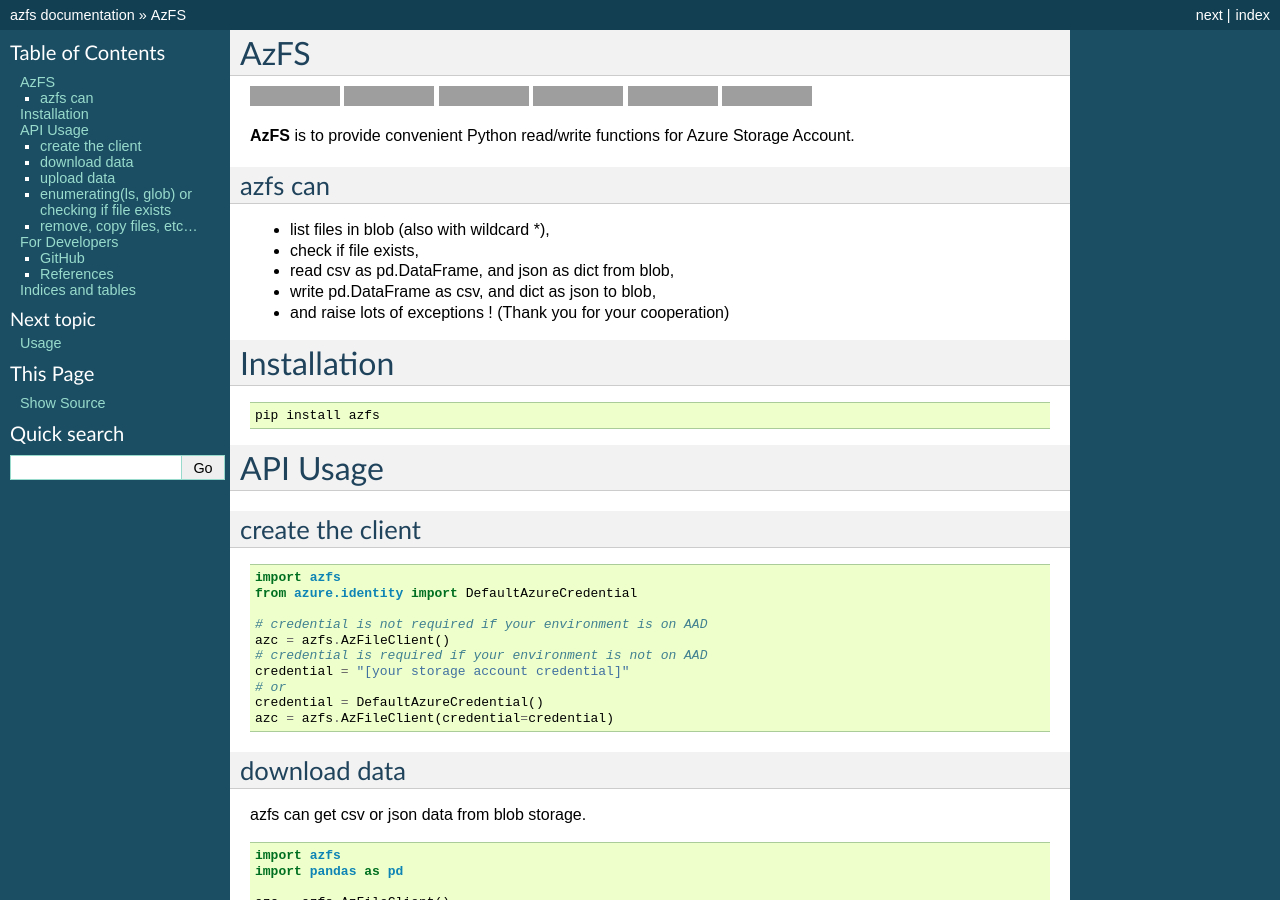
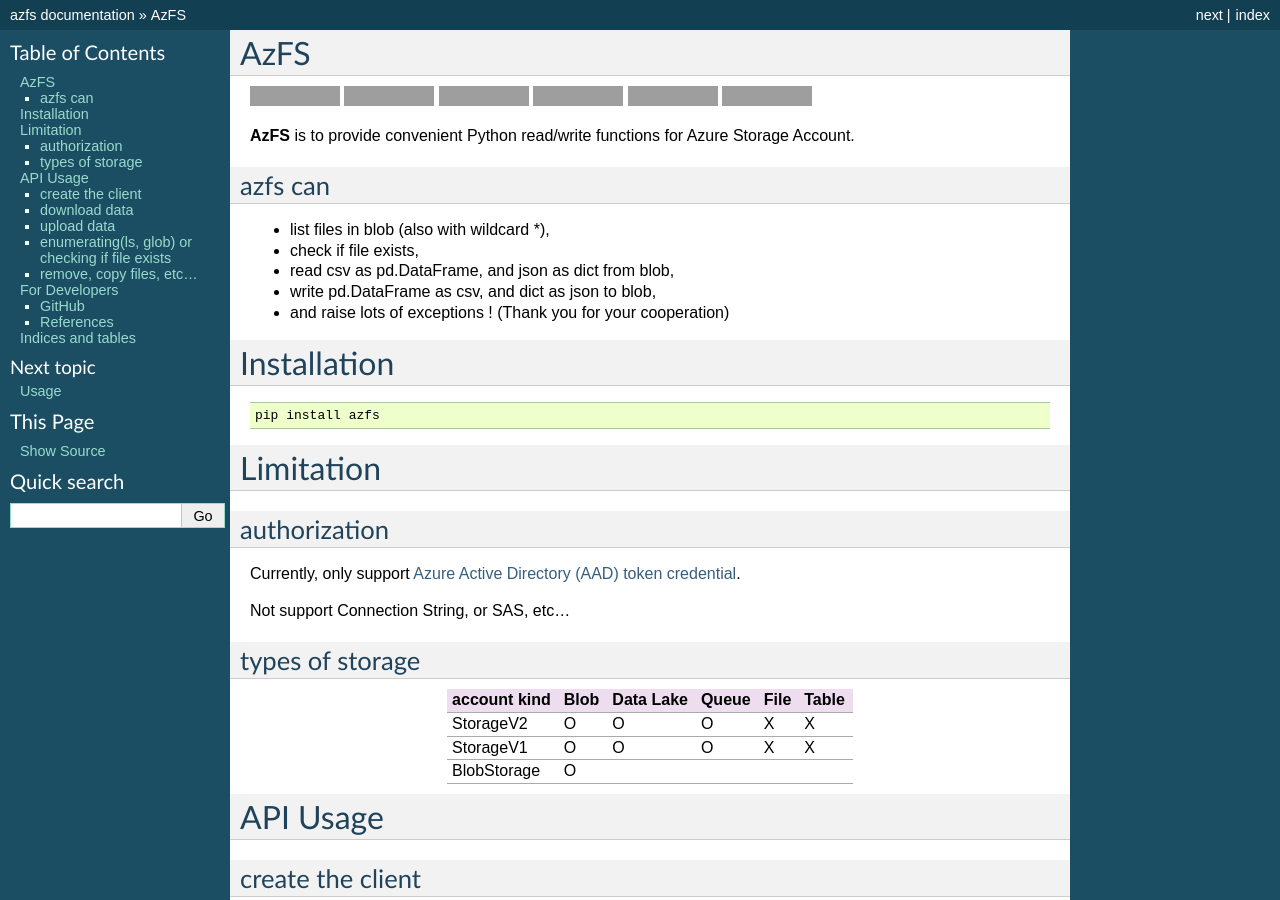
Before and after one commit to arpitjain799/azfs, a Sphinx documentation site: the page built from docs/index.rst, in a window 1280 px wide and 900 px high, cut to the strip 0-900 px from the top of the window. Built offline with Sphinx 7.4.7, drawn with Linux system fonts in a browser that asks for light colours; grey boxes are pictures that could not be loaded.

Commit message:
#42 add limitation

```diff
--- a/docs/index.rst
+++ b/docs/index.rst
@@ -41,6 +41,30 @@
 .. code-block:: shell
 
    pip install azfs
+
+Limitation
+==========
+
+authorization
+-------------
+
+Currently, only support `Azure Active Directory (AAD) token credential <https://docs.microsoft.com/azure/storage/common/storage-auth-aad>`_.
+
+Not support Connection String, or SAS, etc...
+
+types of storage
+----------------
+
++--------------+------+-----------+-------+------+-------+
+| account kind | Blob | Data Lake | Queue | File | Table |
++==============+======+===========+=======+======+=======+
+| StorageV2    | O    | O         | O     | X    | X     |
++--------------+------+-----------+-------+------+-------+
+| StorageV1    | O    | O         | O     | X    | X     |
++--------------+------+-----------+-------+------+-------+
+| BlobStorage  | O    |           |       |      |       |
++--------------+------+-----------+-------+------+-------+
+
 
 API Usage
 =========
```
